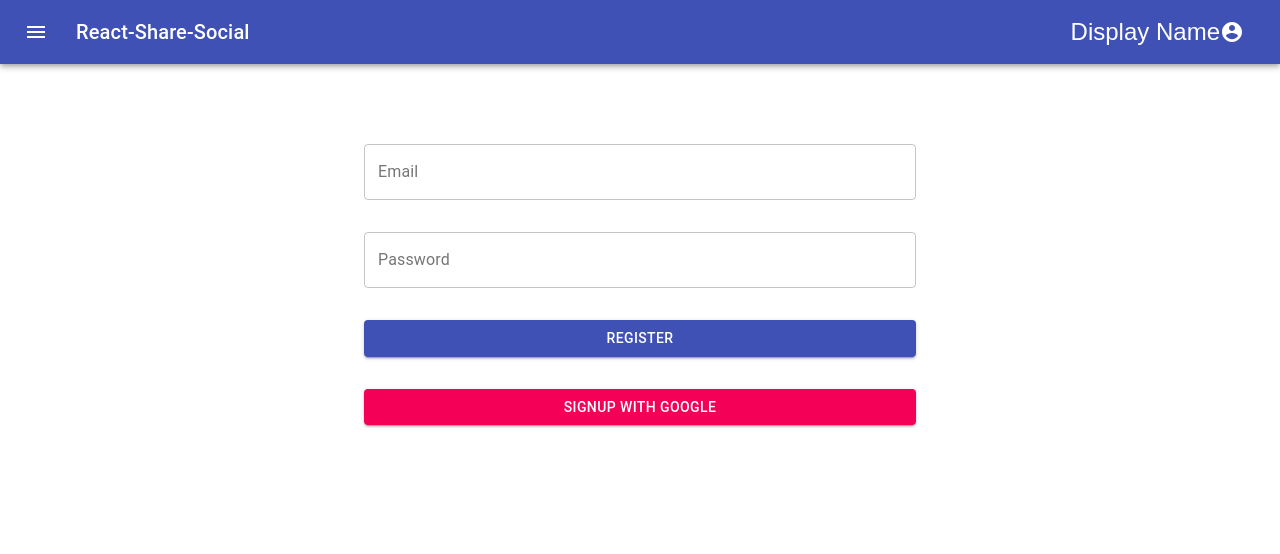
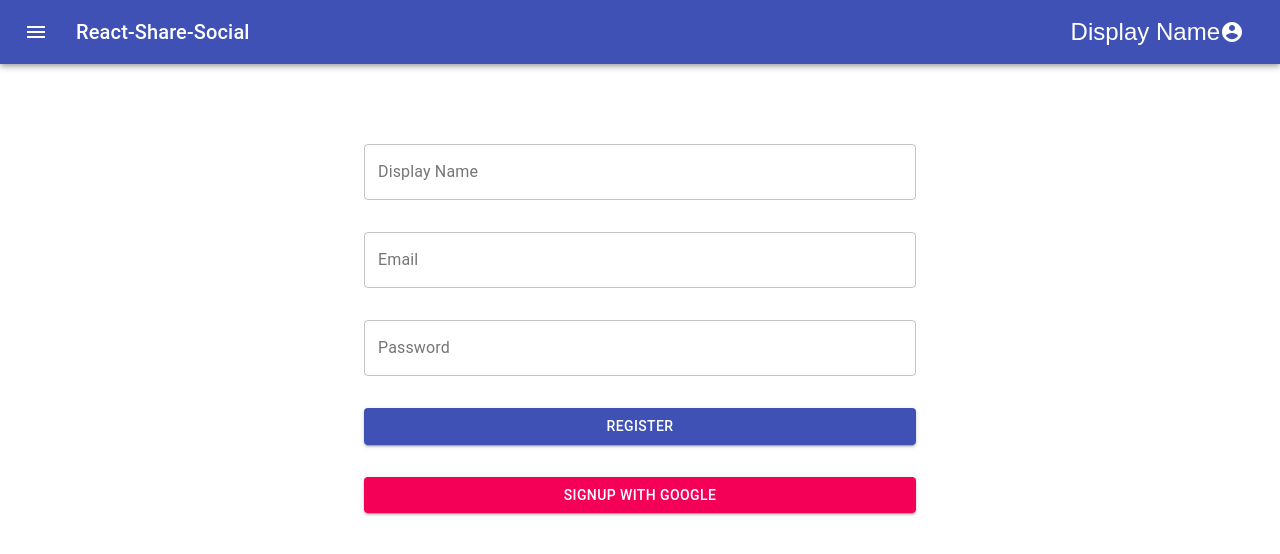
Before and after one commit to SelmanAyyildiz/react-share-social, a React (Create React App) app: page /register in a window 1280 px wide. Shown: the top 554 px of the page. Built offline with nearby package versions, Linux system fonts and the light colour scheme; no server answers.

Commit message:
Add router

```diff
--- a/package.json
+++ b/package.json
@@ -12,6 +12,7 @@
     "formik": "^2.2.9",
     "react": "^17.0.2",
     "react-dom": "^17.0.2",
+    "react-router-dom": "^5.2.0",
     "react-scripts": "4.0.3",
     "web-vitals": "^1.0.1"
   },
--- a/src/App.js
+++ b/src/App.js
@@ -1,12 +1,15 @@
 
-import Navbar from './components/navbar/Navbar';
-import Signin from './components/pages/Signin';
-import Signup from './components/pages/Signup';
+import Navbar from './components/Navbar';
+import Signin from './pages/Signin';
+import Signup from './pages/Signup';
+import RouterFunction from './Router/Router';
 
 function App() {
 
   return (
     <div className="App">
+
+      <RouterFunction/>
       {/*
       //Router
       //Signin
@@ -14,9 +17,9 @@ function App() {
       //forgot password
       //login with google
       */}
-        <Navbar/>
+        {/* <Navbar/> */}
         {/* <Signup/> */}
-        <Signin/>
+        {/* <Signin/> */}
 
     </div>
   );
--- /dev/null
+++ b/src/Router/Router.js
@@ -0,0 +1,19 @@
+import React from 'react'
+import {BrowserRouter as Router, Route, Switch} from 'react-router-dom'
+import Navbar from '../components/Navbar'
+import Signin from '../pages/Signin'
+import Signup from '../pages/Signup'
+
+function RouterFunction() {
+    return (
+        <Router>
+            <Navbar/>
+            <Switch>
+                <Route exact path="/register" component={Signup}/>
+                <Route exact path="/login" component={Signin}/>
+            </Switch>
+        </Router>
+    )
+}
+
+export default RouterFunction
--- a/src/components/pages/Signin.js
+++ b/src/pages/Signin.js
@@ -2,7 +2,7 @@ import React from 'react'
 import {TextField, Button, Grid, Container} from '@material-ui/core';
 import { makeStyles } from '@material-ui/core/styles';
 import { Formik } from 'formik';
-import firebase from '../../firebase/firebase.utils';
+import firebase from '../firebase/firebase.utils';
 
 
 const useStyles = makeStyles({
--- a/src/components/pages/Signup.js
+++ b/src/pages/Signup.js
@@ -2,7 +2,7 @@ import React from 'react'
 import {TextField, Button, Grid, Container} from '@material-ui/core';
 import { makeStyles } from '@material-ui/core/styles';
 import { useFormik } from 'formik';
-import firebase from '../../firebase/firebase.utils';
+import firebase from '../firebase/firebase.utils';
 
 
 const useStyles = makeStyles({
```
Also changed, not shown: src/components/Navbar.js (renamed from src/components/navbar/Navbar.js), 1 other file (tests, documents, lock files or other folders).
